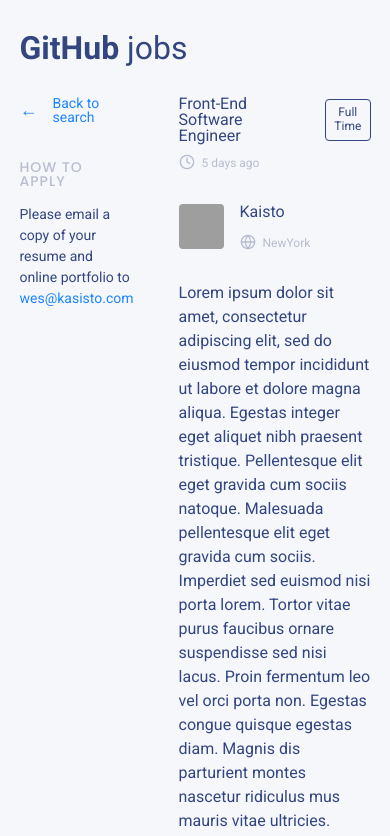
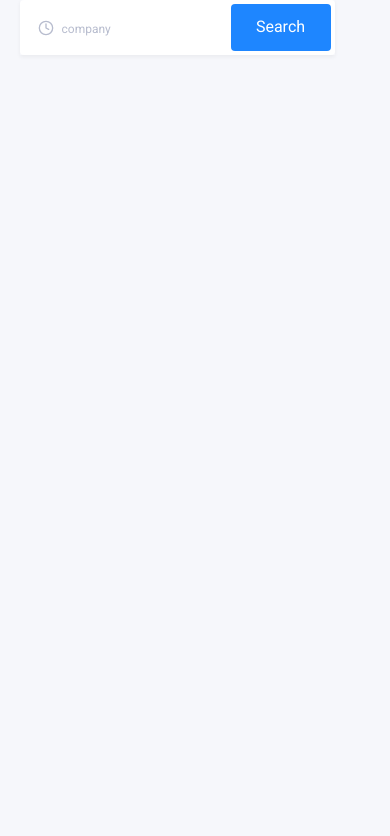
Before and after one commit to barbaraperic/github_jobs, a React (Vite) app: page /job in a window 390 px wide. Shown: the top 836 px of the page. Built offline with nearby package versions, Linux system fonts and the light colour scheme; grey boxes are pictures that could not be loaded.

Commit message:
WIP: responsivness

```diff
--- a/src/App.js
+++ b/src/App.js
@@ -5,14 +5,15 @@ import {
   Route,
 } from "react-router-dom";
 import { GlobalStyle } from "./utils";
-// import Test from './components/Test'
+import Test from './components/Test'
 import Home from "./pages/Home";
 import JobDetails from "./pages/JobDetails"
 
 const App = () => {
   return (
     <>
-      <Router>
+    <Test />
+      {/* <Router>
         <Switch>
           <Route path="/" exact>
             <Home />
@@ -21,7 +22,7 @@ const App = () => {
             <JobDetails />
           </Route>
         </Switch>
-      </Router>
+      </Router> */}
       <GlobalStyle />
     </>
   )
--- a/src/components/Button.js
+++ b/src/components/Button.js
@@ -2,7 +2,21 @@ import React from 'react';
 import styled from 'styled-components';
 import { blue } from "../utils"
 
-const Button = ({ className, variant, children }) => {
+const SIZES = {
+  small: {
+    width: 63 + 'px',
+  },
+  medium: {
+    width: 100 + 'px',
+  },
+  large: {
+    width: 146 + 'px'
+  }
+}
+
+const Button = ({ className, variant, children, size }) => {
+  const styles = SIZES[size]
+
   let Component;
   if (variant === 'fill') {
     Component = FilledButton
@@ -12,7 +26,14 @@ const Button = ({ className, variant, children }) => {
     Component = GhostButton
   }
   return (
-    <Component className={className} >{children}</Component>
+    <Component
+      className={className}
+      style={{
+        "width": styles.width
+      }}
+    >
+      {children}
+    </Component>
   )
 }
 
@@ -21,13 +42,13 @@ const OutlineButton = styled.button`
   border-radius: 4px;
   border: 1px solid #334680;
   padding: 6px;
-  width: 63px;
+  width: var(--width);
   font-size: 12px;
   color: ${blue[100]};
 `
 
 const FilledButton = styled.button`
-  width: 146px;
+  width: var(--width);
   height: 47px;
   border-radius: 4px;
   background-color: ${blue[200]};
@@ -47,7 +68,7 @@ const GhostButton = styled.button`
   border-radius: 4px;
   border: 1px solid #334680;
   padding: 6px;
-  width: 63px;
+  width: var(--width);
   font-size: 12px;
   color: ${blue[100]};
 `
--- a/src/components/Card.js
+++ b/src/components/Card.js
@@ -63,7 +63,7 @@ const Card = ({ imageSrc, label, title, type, location, time }) => {
       <Content>
         <Label>{label}</Label>
         <Link >{title}</Link>
-        { type ? <StyledButton variant='outline'>{type}</StyledButton> : null }
+        { type ? <StyledButton size="small" variant='outline'>{type}</StyledButton> : null }
       </Content>
       <IconWrapper>
           <StyledIcon id="globe" text={location} />
--- a/src/components/Test.js
+++ b/src/components/Test.js
@@ -1,10 +1,23 @@
 import React from 'react';
-import Pagination from './Pagination'
+import styled from 'styled-components';
+import SearchBar from './SearchBar'
+import Button from './Button'
+
+const StyledSearchBar = styled(SearchBar)`
+  position: relative;
+`
+
+const StyledButton = styled(Button)`
+  position: absolute;
+  right: 4px;
+`
 
 const Test = () => {
   return (
     <>
-      <Pagination />
+      <StyledSearchBar placeholder="company" icon="clock" width="315">
+        <StyledButton size="medium" variant="fill">Search</StyledButton>
+      </StyledSearchBar>
     </>
   )
 }
--- a/src/containers/Banner.js
+++ b/src/containers/Banner.js
@@ -29,7 +29,7 @@ const Banner = () => {
           icon="briefcase"
           placeholder="Title, companies, expertise or benefits"
         >
-          <StyledButton variant="fill">Search</StyledButton>
+          <StyledButton variant="fill" size="large">Search</StyledButton>
         </SearchBar>
       </Wrapper>
     </>
--- a/src/containers/Main.js
+++ b/src/containers/Main.js
@@ -49,7 +49,7 @@ const Main = ({ className }) => {
     <MainWrapper className={className}>
       <Header>
         <Title>Front-End Software Engineer</Title>
-        <Button variant="outline">Full Time</Button>
+        <Button variant="outline" size="small">Full Time</Button>
       </Header>
       <StyledIcon id="clock" text="5 days ago"/>
       <TopContent>
```
Also changed, not shown: src/components/SearchBar.js (+2 -5 lines).
